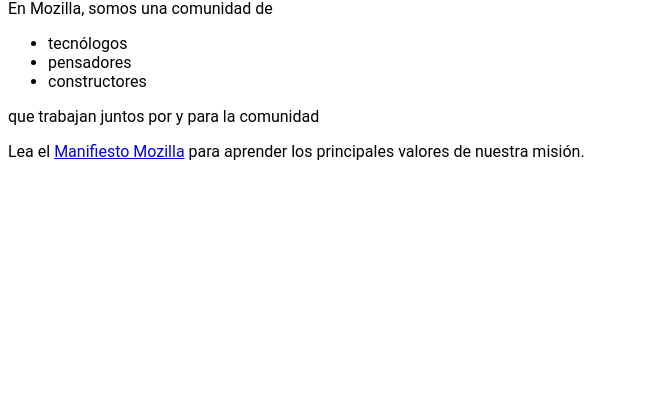
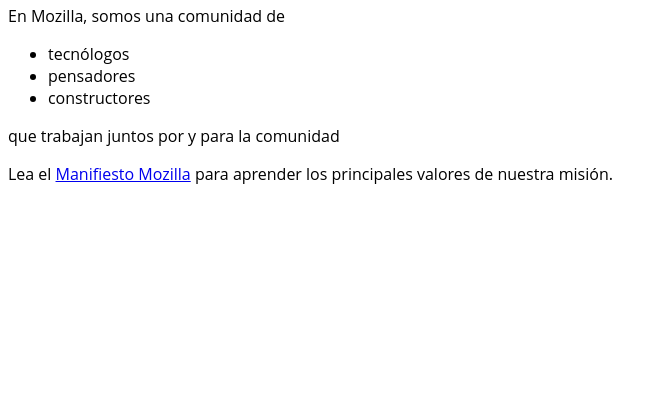
Before and after one commit to JMGL27/Full-Stack-open-2022, a plain HTML site: page Prueba CSS/index.html in a window 1280 px wide. Shown: the part 402-800 px from the top of the page, without its empty margins (0-666 px from the left). Drawn offline with Linux system fonts and the light colour scheme; a web font is replaced by a local one.

Commit message:
Update style.css

```diff
--- a/Prueba CSS/styles/style.css
+++ b/Prueba CSS/styles/style.css
@@ -1,5 +1,4 @@
 html {
-  font-family: 'Roboto', cursive;
-  size: 20cm;
-
+  font-family: 'Open Sans', cursive;
+  size: 10px;
 }
```
